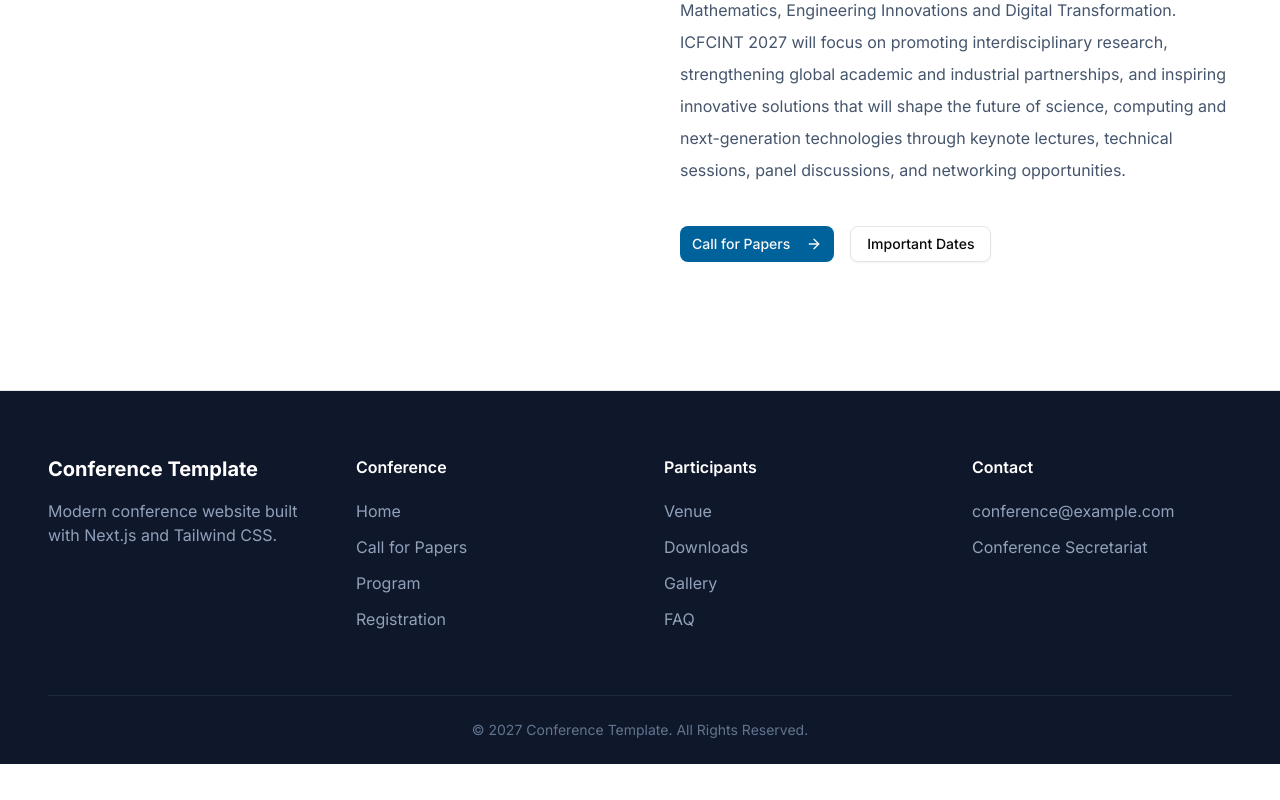
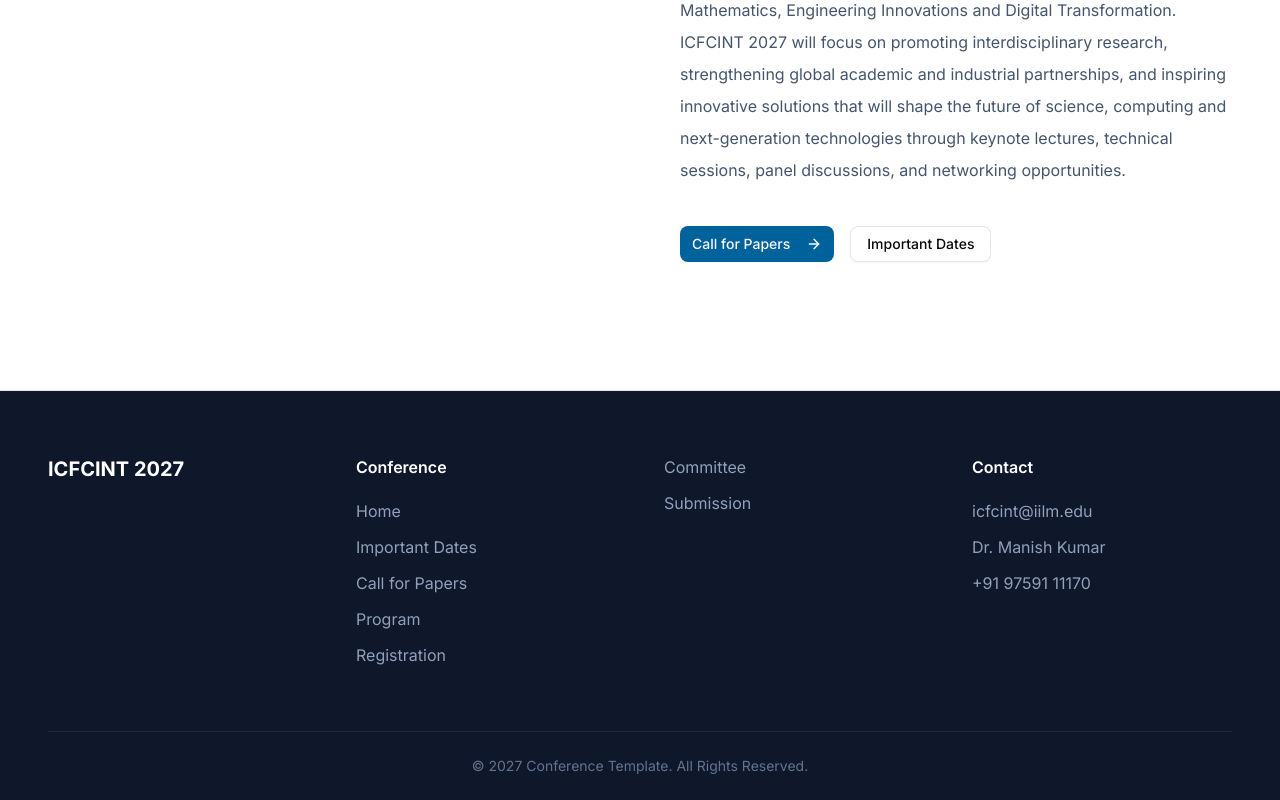
Before and after one commit to abhiseksharma/ICFCINT, a Next.js app: page / in a window 1280 px wide. Shown: the part 3848-4648 px from the top of the page. Before the commit the page ends 4612 px from the top, so only its background shows below. Built offline with nearby package versions, Linux system fonts and the light colour scheme.

Commit message:
Footer updated

```diff
--- a/components/layout/footer.tsx
+++ b/components/layout/footer.tsx
@@ -19,13 +19,13 @@ export default function Footer() {
             </div> */}
 
             <h3 className="text-xl font-bold">
-              Conference Template
+              ICFCINT 2027
             </h3>
 
-            <p className="mt-4 text-slate-400">
+            {/* <p className="mt-4 text-slate-400">
               Modern conference website built with
               Next.js and Tailwind CSS.
-            </p>
+            </p> */}
 
           </div>
 
@@ -42,6 +42,12 @@ export default function Footer() {
               <li>
                 <Link href="/">
                   Home
+                </Link>
+              </li>
+
+              <li>
+                <Link href="/important-dates">
+                  Important Dates
                 </Link>
               </li>
 
@@ -67,29 +73,29 @@ export default function Footer() {
 
           </div>
 
-          {/* Participants */}
+          {/* Conference Continue */}
 
           <div>
 
-            <h4 className="mb-5 font-semibold">
+            {/* <h4 className="mb-5 font-semibold">
               Participants
-            </h4>
+            </h4> */}
 
             <ul className="space-y-3 text-slate-400">
 
               <li>
-                <Link href="/venue">
-                  Venue
+                <Link href="/committee">
+                  Committee
                 </Link>
               </li>
 
               <li>
-                <Link href="/downloads">
-                  Downloads
+                <Link href="/submission">
+                  Submission
                 </Link>
               </li>
 
-              <li>
+              {/* <li>
                 <Link href="/gallery">
                   Gallery
                 </Link>
@@ -99,7 +105,7 @@ export default function Footer() {
                 <Link href="/faq">
                   FAQ
                 </Link>
-              </li>
+              </li> */}
 
             </ul>
 
@@ -114,11 +120,15 @@ export default function Footer() {
             </h4>
 
             <p className="text-slate-400">
-              conference@example.com
+              icfcint@iilm.edu
             </p>
 
             <p className="mt-3 text-slate-400">
-              Conference Secretariat
+              Dr. Manish Kumar
+            </p>
+
+            <p className="mt-3 text-slate-400">
+              +91 97591 11170
             </p>
 
           </div>
```
